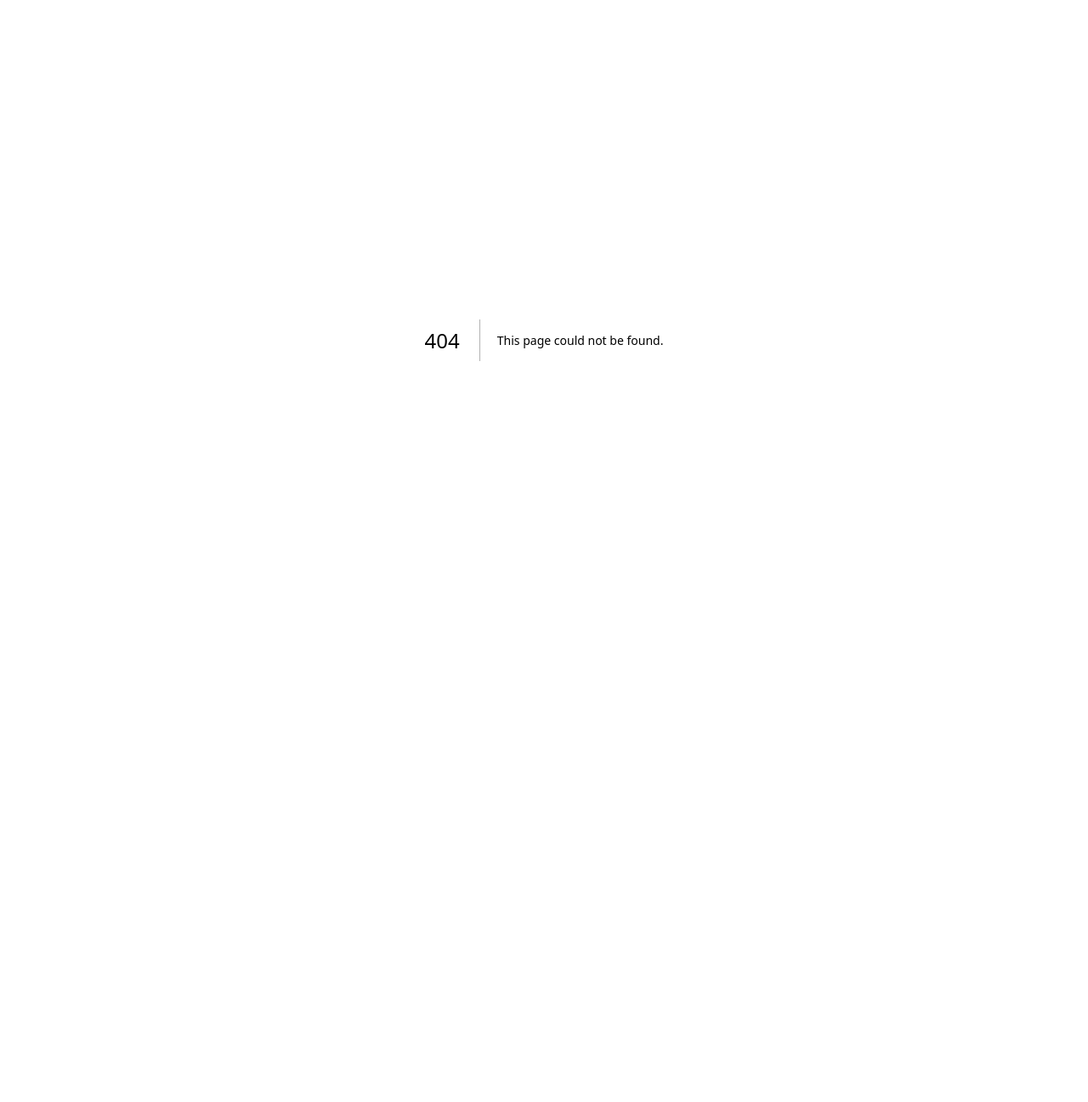
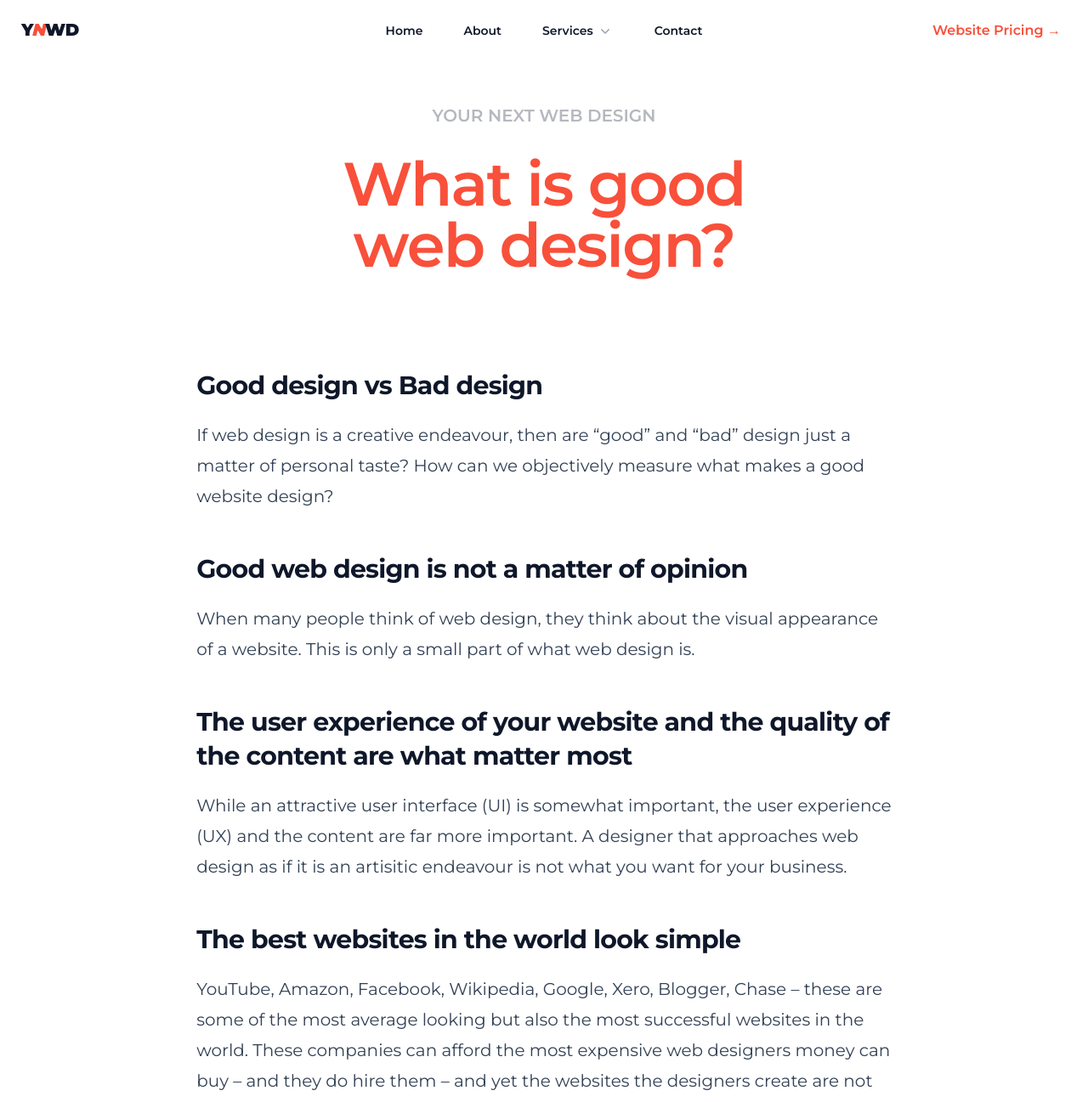
Before and after one commit to Oscar-P-E/your-next-web-design, a Next.js app: page /about in a window 1280 px wide. Before the commit this address had no page. Shown: the top 1297 px of the page at 85% size. Before the commit the page ends 800 px from the top, so only its background shows below. Built offline with nearby package versions, Linux system fonts and the light colour scheme.

Commit message:
Complete About page, modify Contact component text and style

```diff
--- a/package.json
+++ b/package.json
@@ -22,6 +22,7 @@
     "zod": "^3.22.4"
   },
   "devDependencies": {
+    "@tailwindcss/typography": "^0.5.12",
     "@types/eslint": "^8.56.2",
     "@types/node": "^20.11.20",
     "@types/react": "^18.2.57",
--- /dev/null
+++ b/src/app/about/page.tsx
@@ -0,0 +1,136 @@
+import Header from "../components/Header";
+import Contact from "../components/Contact";
+import Footer from "../components/Footer";
+
+export default function AboutPage() {
+  return (
+    <main>
+      <Header />
+      <div className="mx-auto bg-white pb-24 pt-12">
+        <div className="prose prose-xl prose-slate mx-auto">
+          {/* <div className="mx-auto flex w-full flex-col justify-center"> */}
+          <h4 className=" pb-4 text-center font-semibold uppercase opacity-30">
+            Your Next Web Design
+          </h4>
+          <h1 className="mx-auto max-w-xl pb-12 text-center text-7xl font-semibold tracking-tight text-oj-500">
+            What is good web design?
+          </h1>
+          {/* </div> */}
+          <div className="mx-auto w-[95%]">
+            <h3 className="font-bold tracking-tight">
+              Good design vs Bad design
+            </h3>
+            <p>
+              If web design is a creative endeavour, then are &ldquo;good&rdquo;
+              and &ldquo;bad&rdquo; design just a matter of personal taste? How
+              can we objectively measure what makes a good website design?
+            </p>
+
+            <h3 className="font-bold tracking-tight">
+              Good web design is not a matter of opinion
+            </h3>
+
+            <p>
+              When many people think of web design, they think about the visual
+              appearance of a website. This is only a small part of what web
+              design is.
+            </p>
+            <h3 className="font-bold tracking-tight">
+              The user experience of your website and the quality of the content
+              are what matter most
+            </h3>
+            <p>
+              While an attractive user interface (UI) is somewhat important, the
+              user experience (UX) and the content are far more important. A
+              designer that approaches web design as if it is an artisitic
+              endeavour is not what you want for your business.
+            </p>
+            <h3 className="font-bold tracking-tight">
+              The best websites in the world look simple
+            </h3>
+            <p>
+              YouTube, Amazon, Facebook, Wikipedia, Google, Xero, Blogger, Chase
+              &ndash; these are some of the most average looking but also the
+              most successful websites in the world. These companies can afford
+              the most expensive web designers money can buy &ndash; and they do
+              hire them &ndash; and yet the websites the designers create are
+              not filled with fancy 3D animations and special effects.
+            </p>
+
+            <h3 className="font-bold tracking-tight">
+              Why do you visit a website?
+            </h3>
+
+            <p>
+              When you go to a website, it&apos;s for a purpose. To watch a
+              video, read a review, search for a product &ndash; you want to get
+              in and get out, you want simple and intuitive buttons, you want
+              everything to be fast and for things to be easy to locate.
+            </p>
+
+            <h3 className="font-bold tracking-tight">
+              Nobody wants a website to waste their time
+            </h3>
+
+            <p>
+              Obviously a website that is both visually appealing and easy to
+              use is ideal. To do this you will need a designer that can predict
+              which elements might slow down the website or cause confusion.{" "}
+            </p>
+            <p>
+              A good web designer will predict what the user wants to do and
+              make it easy for them, will deliver an attractive website that
+              reflects positively on your business, and implement it all in a
+              way which is fast and responsive.
+            </p>
+
+            <h2 className="font-bold tracking-tight text-oj-500">
+              How I Design Websites
+            </h2>
+
+            <p>
+              I start by figuring out what your visitors really need. Then, I
+              build your website around those needs. This way, we keep
+              everything straightforward but still creative.
+            </p>
+
+            <p>
+              I study what makes a website good, what design choices data and
+              research has shown lead to better outcomes, and I use that
+              knowledge to make you a website.
+            </p>
+
+            <p>
+              My websites don&apos;t just look nice; they work nicely too.
+              They&apos;re fast and friendly for everyone who visits.
+            </p>
+
+            <h3 className="font-bold tracking-tight">Want a Better Website?</h3>
+
+            <p>
+              Let&apos;s have a chat and see if I can help you. I&apos;ll give
+              you a free quote and some advice on how to make your website
+              better.
+            </p>
+
+            <div className="mx-auto mt-12 flex w-full justify-center">
+              <a
+                href="#contact"
+                className="rounded bg-oj-500 px-8 py-4 text-xl font-semibold text-white no-underline hover:bg-oj-700 focus:outline-none focus:ring-4 focus:ring-oj-300"
+              >
+                Get In Touch
+              </a>
+            </div>
+
+            <p></p>
+
+            <p></p>
+          </div>
+        </div>
+      </div>
+      <div id="contact"></div>
+      <Contact />
+      <Footer />
+    </main>
+  );
+}
--- a/src/app/home/components/Contact.tsx
+++ b/src/app/components/Contact.tsx
@@ -22,8 +22,8 @@ const formSchema = z.object({
 });
 
 export default function Contact() {
-  const [step, setStep] = useState(10);
-  const [name, setName] = useState("Bob");
+  const [step, setStep] = useState(1);
+  const [name, setName] = useState("");
   const [contactMethod, setContactMethod] = useState("");
   const [phoneNumber, setPhoneNumber] = useState<string | undefined>(undefined);
   const [nameValid, setNameValid] = useState(true);
@@ -99,10 +99,10 @@ export default function Contact() {
         return (
           <div className="flex flex-col">
             <button
-              className="mx-auto mb-16 rounded-none border-2 border-slate-200 bg-slate-950 px-12 py-4 text-3xl font-semibold text-white ring-slate-200 transition-all hover:bg-emerald-500 lg:my-12"
+              className="mx-auto mb-16 rounded-lg border-2 border-slate-200 bg-emerald-500 px-12 py-4 text-3xl font-semibold capitalize text-white ring-slate-200 transition-all hover:bg-emerald-400 lg:my-12"
               onClick={() => setStep(step + 1)}
             >
-              I want a free quote
+              Let&apos;s talk!
             </button>
           </div>
         );
@@ -176,11 +176,11 @@ export default function Contact() {
             )}
             <button
               type="submit"
-              className="mt-4 flex items-center justify-center rounded-none border border-white bg-slate-900 px-8 py-3 text-xl font-semibold text-white ring-white transition-all hover:ring-2"
+              className="mt-4 flex items-center justify-center rounded-none border border-white bg-slate-900 px-8 py-3 text-xl font-semibold text-white ring-white transition-all hover:bg-emerald-500 hover:ring-2"
               // onClick={(e) => handleFormSubmit(e)}
               // disabled={!phoneNumberValid}
             >
-              Get My Free Quote
+              Let&apos;s Go!
               <RocketLaunchIcon className="ml-4 h-6 w-6 text-white" />
             </button>
           </div>
@@ -190,9 +190,8 @@ export default function Contact() {
         // return <p>We will be in touch soon!</p>;
         return (
           <div className="mx-auto flex flex-col gap-y-4 text-2xl">
-            <p className="">
-              Thanks {name}! I will get in touch with you ASAP!
-            </p>
+            <p className="">Thanks {name}!</p>
+            <p>I got your number and I&apos;ll get in touch with you ASAP!</p>
 
             {/* <p className="font-normal">
               In the meantime, feel free to check out the{" "}
@@ -211,11 +210,11 @@ export default function Contact() {
         <div className="mx-auto grid w-[90%] grid-cols-1 lg:grid-cols-2">
           <div className="mx-auto flex flex-col justify-center px-8 py-16 text-center text-5xl font-semibold text-white lg:text-left">
             <p className="pb-8 font-bold text-slate-950">
-              Ready to get started on{" "}
+              Want to discuss{" "}
               <span className="whitespace-nowrap">your project?</span>
             </p>
             <p className="text-slate-100">
-              Get a free quotation in{" "}
+              Get a free quote in{" "}
               <span className="whitespace-nowrap">no time!</span>
             </p>
           </div>
--- a/src/app/components/Header.tsx
+++ b/src/app/components/Header.tsx
@@ -12,6 +12,8 @@ import {
   CurrencyDollarIcon,
   RocketLaunchIcon,
   EnvelopeIcon,
+  PhotoIcon,
+  QuestionMarkCircleIcon,
 } from "@heroicons/react/24/outline";
 import { ChevronDownIcon, PhoneIcon } from "@heroicons/react/20/solid";
 
@@ -36,10 +38,10 @@ const products = [
     icon: DevicePhoneMobileIcon as React.ElementType,
   },
   {
-    name: "Integrations",
-    description: "Connect with third-party tools",
+    name: "Content Creation",
+    description: "The most underrated way to make your website great",
     href: "#",
-    icon: SquaresPlusIcon as React.ElementType,
+    icon: PhotoIcon as React.ElementType,
   },
   {
     name: "Conversion & SEO Optimisation",
@@ -47,18 +49,12 @@ const products = [
     href: "#",
     icon: CurrencyDollarIcon as React.ElementType,
   },
-  {
-    name: "Logos & Branding",
-    description: "Professional and memorable branding",
-    href: "#",
-    icon: FingerPrintIcon as React.ElementType,
-  },
 ];
 const callsToAction = [
   {
-    name: "Questions?",
+    name: "FAQs",
     href: "#",
-    icon: EnvelopeIcon as React.ElementType,
+    icon: QuestionMarkCircleIcon as React.ElementType,
   },
   { name: "Call Now", href: "#", icon: PhoneIcon as React.ElementType },
 ];
@@ -78,7 +74,7 @@ export default function Example() {
       >
         <div className="flex lg:flex-1">
           <a
-            href="#"
+            href="/"
             className="text-gradient-animation-dark -m-1.5 scale-125 p-1.5 font-black text-slate-900"
           >
             <span className="sr-only">Your Next Web Design</span>Y
@@ -98,13 +94,13 @@ export default function Example() {
 
         <Popover.Group className="z-20 hidden lg:flex lg:gap-x-12">
           <a
-            href="#"
+            href="/"
             className="text-sm font-semibold leading-6 text-slate-900"
           >
             Home
           </a>
           <a
-            href="#"
+            href="/about"
             className="text-sm font-semibold leading-6 text-slate-900"
           >
             About
@@ -201,9 +197,9 @@ export default function Example() {
         onClose={setMobileMenuOpen}
       >
         <div className="fixed inset-0 z-10" />
-        <Dialog.Panel className="fixed inset-y-0 right-0 z-10 w-full overflow-y-auto bg-white px-6 py-6 sm:max-w-sm sm:ring-1 sm:ring-slate-900/10">
+        <Dialog.Panel className="fixed inset-y-0 right-0 z-50 w-full overflow-y-auto bg-white px-6 py-6 sm:max-w-sm sm:ring-1 sm:ring-slate-900/10">
           <div className="flex items-center justify-between">
-            <a href="#" className="-m-1.5 p-1.5 font-black">
+            <a href="/" className="-m-1.5 p-1.5 font-black">
               <span className="sr-only">Your Next Web Design</span>Y
               <span className="-ml-0.5 italic text-oj-500">N</span>WD
             </a>
@@ -220,13 +216,13 @@ export default function Example() {
             <div className="-my-6 divide-y divide-slate-500/10">
               <div className="space-y-2 py-6">
                 <a
-                  href="#"
+                  href="/"
                   className="-mx-3 block rounded-lg px-3 py-2 text-base font-semibold leading-7 text-slate-900 hover:bg-slate-50"
                 >
                   Home
                 </a>
                 <a
-                  href="#"
+                  href="/about"
                   className="-mx-3 block rounded-lg px-3 py-2 text-base font-semibold leading-7 text-slate-900 hover:bg-slate-50"
                 >
                   About
@@ -273,7 +269,7 @@ export default function Example() {
                   href="#"
                   className="-mx-3 block rounded-lg px-3 py-2.5 text-base font-semibold leading-7 text-slate-900 hover:bg-slate-50"
                 >
-                  See Pricing <span aria-hidden="true">&rarr;</span>
+                  Website Pricing <span aria-hidden="true">&rarr;</span>
                 </a>
               </div>
             </div>
--- a/src/app/home/components/Hero.tsx
+++ b/src/app/home/components/Hero.tsx
@@ -55,7 +55,7 @@ export default function Hero() {
           href="#"
           className="absolute bottom-20 left-1/2 z-10 mx-auto -translate-x-1/2 overflow-hidden rounded-full border-2 border-white bg-oj-500 px-5 py-2.5 text-xl font-medium capitalize tracking-normal text-white shadow-lg  transition-all duration-300 ease-in-out hover:bg-oj-400 hover:shadow-xl"
         >
-          Give me a quote
+          Get me a quote
         </a>
       </div>
       {/* drop shadow */}
--- a/src/app/page.tsx
+++ b/src/app/page.tsx
@@ -2,7 +2,7 @@ import Hero from "./home/components/Hero";
 import Header from "./components/Header";
 import About from "./home/components/About";
 import Services from "./home/components/Services";
-import Contact from "./home/components/Contact";
+import Contact from "./components/Contact";
 import Footer from "./components/Footer";
 // import GlowingBlob from "./components/GlowingBlob";
 
--- a/tailwind.config.ts
+++ b/tailwind.config.ts
@@ -27,5 +27,5 @@ export default {
       },
     },
   },
-  plugins: [],
+  plugins: [require("@tailwindcss/typography")],
 } satisfies Config;
```
Also changed, not shown: 1 other file (tests, documents, lock files or other folders).
